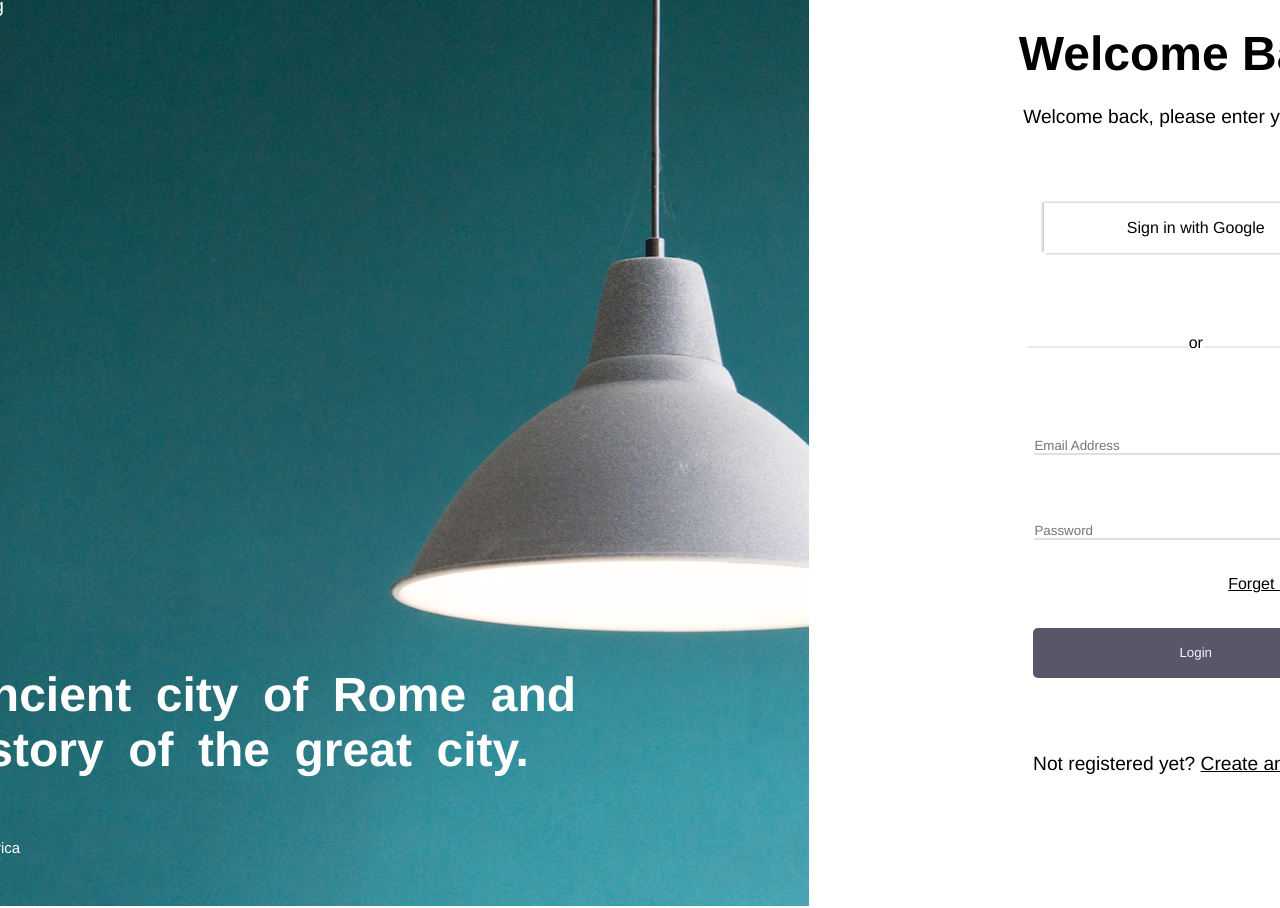
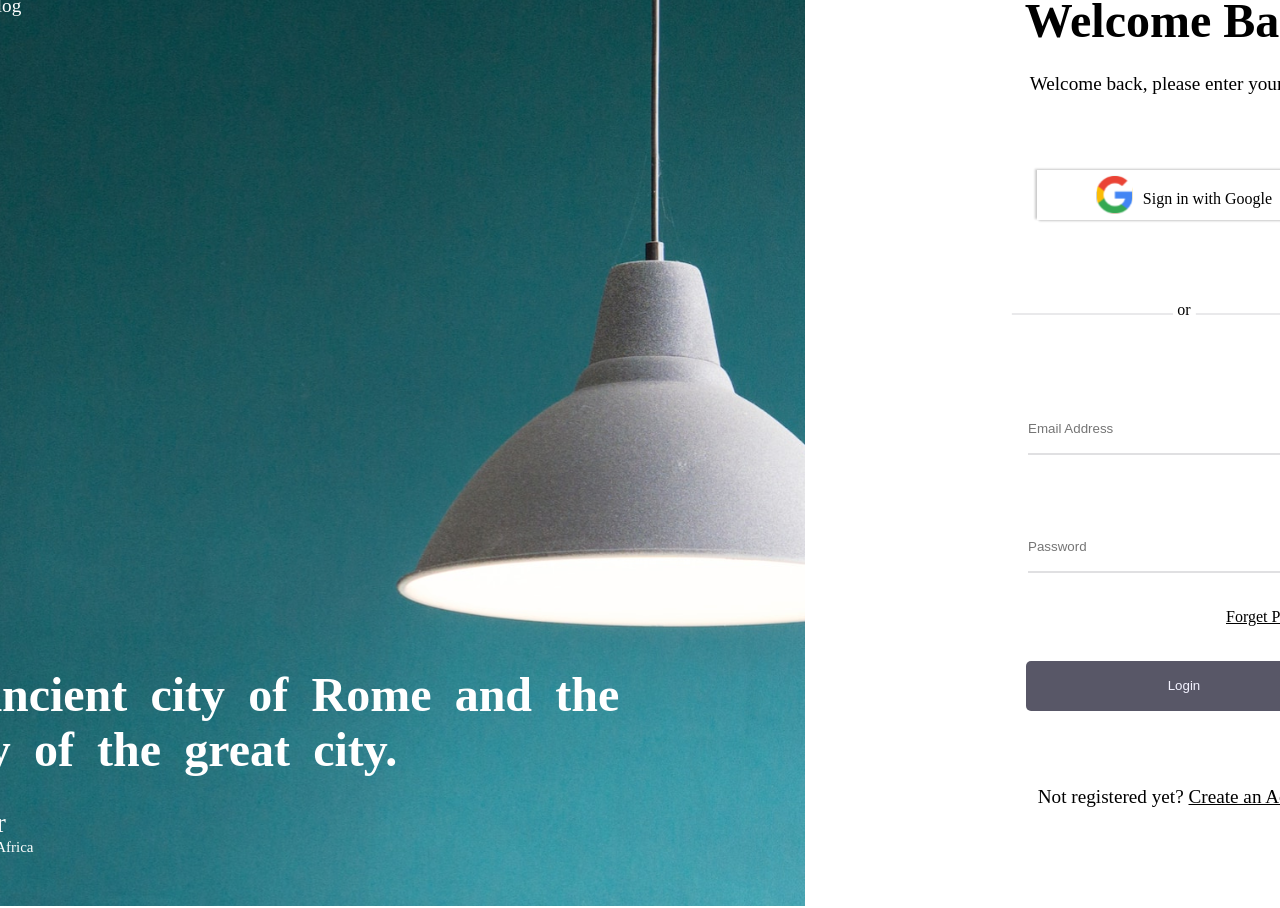
Before and after one commit to Adesina-Abiodun/SkillUp-Blog, a React (Vite) app in the folder SKILLUP-BLOG/: page /login in a window 1280 px wide. Shown: the top 908 px of the page. Built offline with nearby package versions, Linux system fonts and the light colour scheme.

Commit message:
new push from Chris and Josh

```diff
--- a/SKILLUP-BLOG/src/LoginPage/Login.css
+++ b/SKILLUP-BLOG/src/LoginPage/Login.css
@@ -1,9 +1,9 @@
-* {
+/* * {
   box-sizing: border-box;
   margin: 0;
   padding: 0;
   font-family: Helvetica, sans-serif;
-}
+} */
 
 .loginpage {
   display: flex;
@@ -54,7 +54,7 @@
 }
 
 #lead {
-    display: block;
+  display: block;
   font-weight: 500;
   font-size: 15px;
 }
@@ -94,17 +94,22 @@
 #google{
     height: 50px;
     width: 80%;
-    text-align: center;
     display: flex;
     justify-content: center;
+    column-gap:10px;
     text-decoration: none;
     align-items: center;
     box-shadow: 2px 1px 2px 0px rgba(128, 128, 128, 0.411), -2px -1px 2px 0px rgba(128, 128, 128, 0.411);
+}
+#google p{
+  text-align: center;
+  height:70%;
 }
 .fom input{
   outline: none;
   border: none;
   width: 85%;
+  height: 50px;
   margin-top: 30px;
   background-color: transparent;
   border-bottom: 2px rgba(47, 46, 65, 0.15) solid;
--- a/SKILLUP-BLOG/src/LoginPage/Login.jsx
+++ b/SKILLUP-BLOG/src/LoginPage/Login.jsx
@@ -1,15 +1,24 @@
 import React from 'react'
 import { useForm } from "react-hook-form"
 import { NavLink } from "react-router-dom"
-// import{ FcGoogle } from "react-icons/fa"
 import './Login.css'
+import google from './img/google.svg'
 import v1 from './img/v1.svg'
 import v2 from './img/v1.svg'
 
 
 function Login() {
 
-  // const { regiser, handleSubmit } = useForm()
+  const { register, handleSubmit } = useForm();
+
+  const submitDetails = (data) => {
+    axios.post("https://dashboard.heroku.com/apps/miniblogskillup/api/users/login", data)
+    .then((result) => {
+      console.log(result.data)
+      alert(result.data.message);
+    });
+
+  };
 
 
 
@@ -29,18 +38,18 @@ function Login() {
           <h1 id='welcm'>Welcome Back!</h1>
           <p id='details'>Welcome back, please enter your details</p>
         </div>
-        <form className='fom' action="">
-          <NavLink id='google'> Sign in with Google</NavLink>
+        <form className='fom' action="" onSubmit={handleSubmit(submitDetails)}>
+          <NavLink id='google' ><img src={google}/><p>Sign in with Google</p></NavLink>
           <br /><br />
-          <p id='or'><img src={v1} />or<img src={v2} /></p>
+          <p id='or'><img src={v1} /> or <img src={v2}/></p>
           <br /><br />
-          <input type="email" placeholder='Email Address' />
+          <input type="email" placeholder='Email Address' {...register("email", {required:true})} key={{}}/>
           <br />
-          <input type="password" placeholder='Password' />
+          <input type="password" placeholder='Password' {...register("password", {required:true})} />
           <p id='pswrd'><NavLink>Forget Password?</NavLink></p>
           <button id='login'>Login</button>
         </form>
-        <p id='signup'>Not registered yet? <NavLink>Create an Account</NavLink></p>
+        <p id='signup'>Not registered yet? <NavLink to="/register">Create an Account</NavLink></p>
       </div>
     </div>
   )
```
Also changed, not shown: SKILLUP-BLOG/src/LoginPage/img/google.svg (added).
